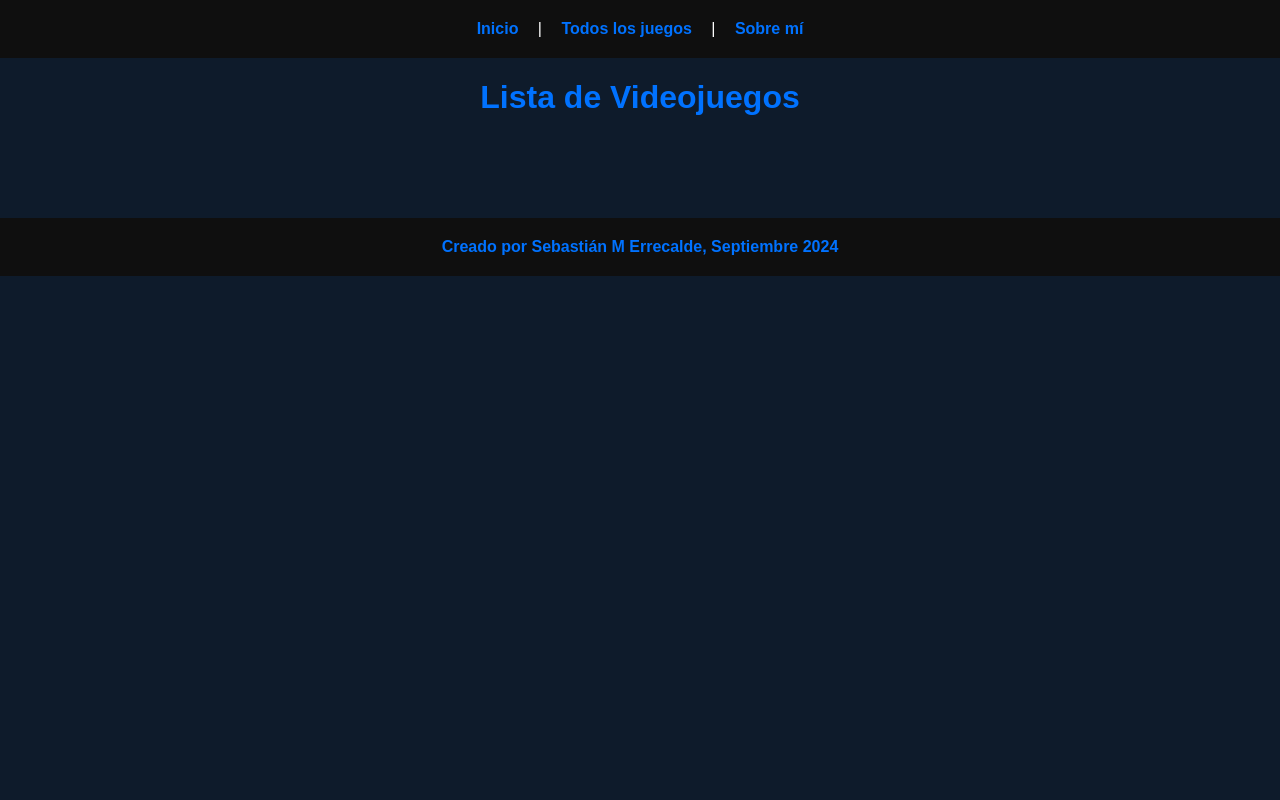
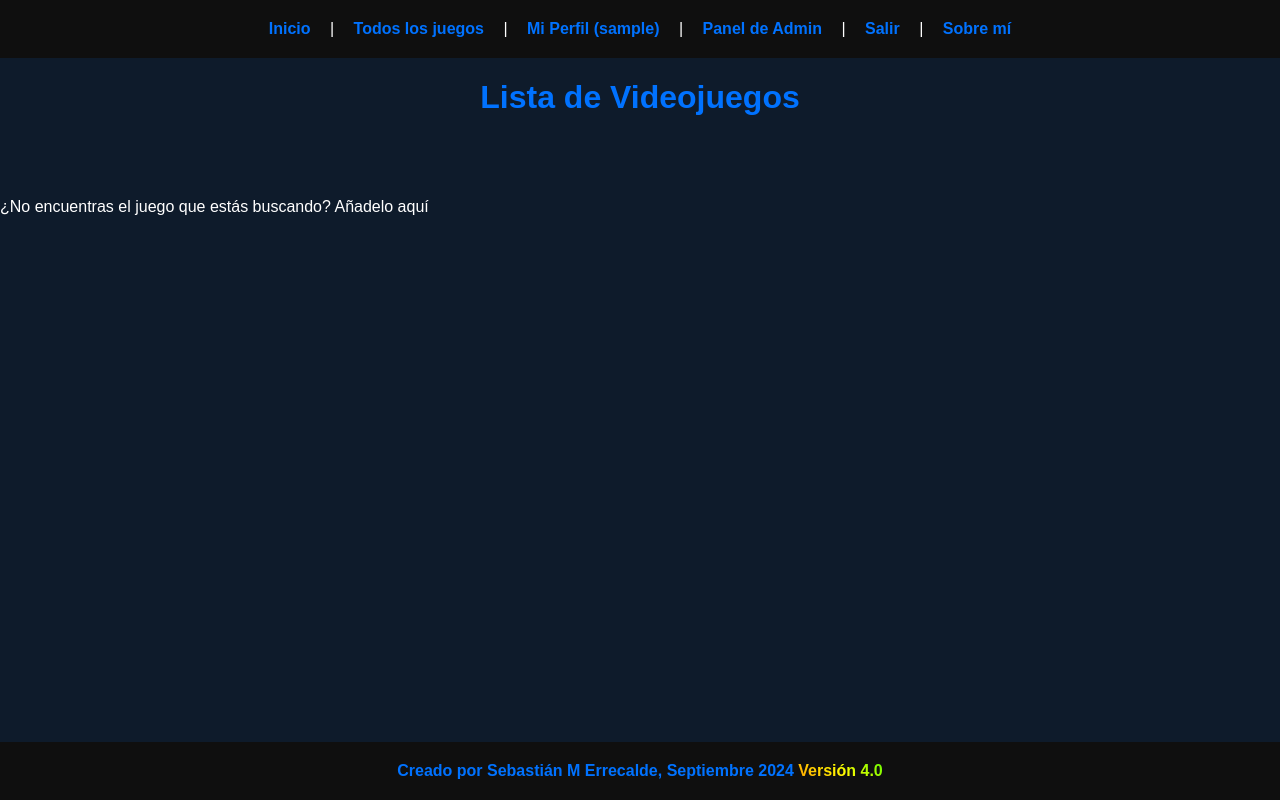
Before and after one commit to cer0uno1/blog-videojuegos, a Flask app: page /videojuegos in a window 1280 px wide. Run offline with Flask 3, Linux system fonts and the light colour scheme; the visitor is signed in with stand-in values (Sample User, id 1).

Commit message:
Update listar.html
Editado el código a la versión más reciente y comentada

```diff
--- a/templates/listar.html
+++ b/templates/listar.html
@@ -10,19 +10,35 @@
     <nav>
         <a href="/">Inicio</a> |
         <a href="/videojuegos">Todos los juegos</a> |
+        {% if 'user_id' in session %}
+            <a href="/perfil">Mi Perfil ({{ session['username'] }})</a> |
+            {% if session['esAdmin'] %}
+                <a href="/admin_dashboard">Panel de Admin</a> |
+            {% endif %}
+            <a href="/logout">Salir</a> |
+        {% else %}
+            <a href="/login">Ingreso</a> |
+        {% endif %}
         <a href="/acercade">Sobre mí</a>
     </nav>
+    <main>
     <h1>Lista de Videojuegos</h1>
     <ul class="game-grid">
+        <!-- Para cada videojuego que se cargó, se muestra nombre y cáratula-->
         {% for videojuego in videojuegos %}
             <li class="game-item">
-                <a href="{{ url_for('detallesJuego', idvideojuego=videojuego.idvideojuegos) }}">
-                    <img src="{{ videojuego.caratulalink }}" alt="{{ videojuego.nombre }}" class="game-cover">
+                <a href="{{ url_for('detallesJuego', idvideojuego=videojuego.idvideojuegos) }}"> <!-- Se usa estos valores en un enlace, para acceder a la página de cada videojuego-->
+                    <img src="/{{ videojuego.caratulalink if videojuego.caratulalink else 'static/uploads/sinimagen.png'}}" alt="{{ videojuego.nombre }}" class="game-cover">
                     <p class="game-title">{{ videojuego.nombre }}</p>
                 </a>
             </li>
         {% endfor %}
     </ul>
+    <p>¿No encuentras el juego que estás buscando? <a href="/agregar">Añadelo aquí</a></p>
+    </body>
+</main>
+<footer>Creado por Sebastián M Errecalde, Septiembre 2024
+<small class="cromatico">Versión 4.0</small>
+</footer>
 </body>
-<footer>Creado por Sebastián M Errecalde, Septiembre 2024</footer>
 </html>
```
